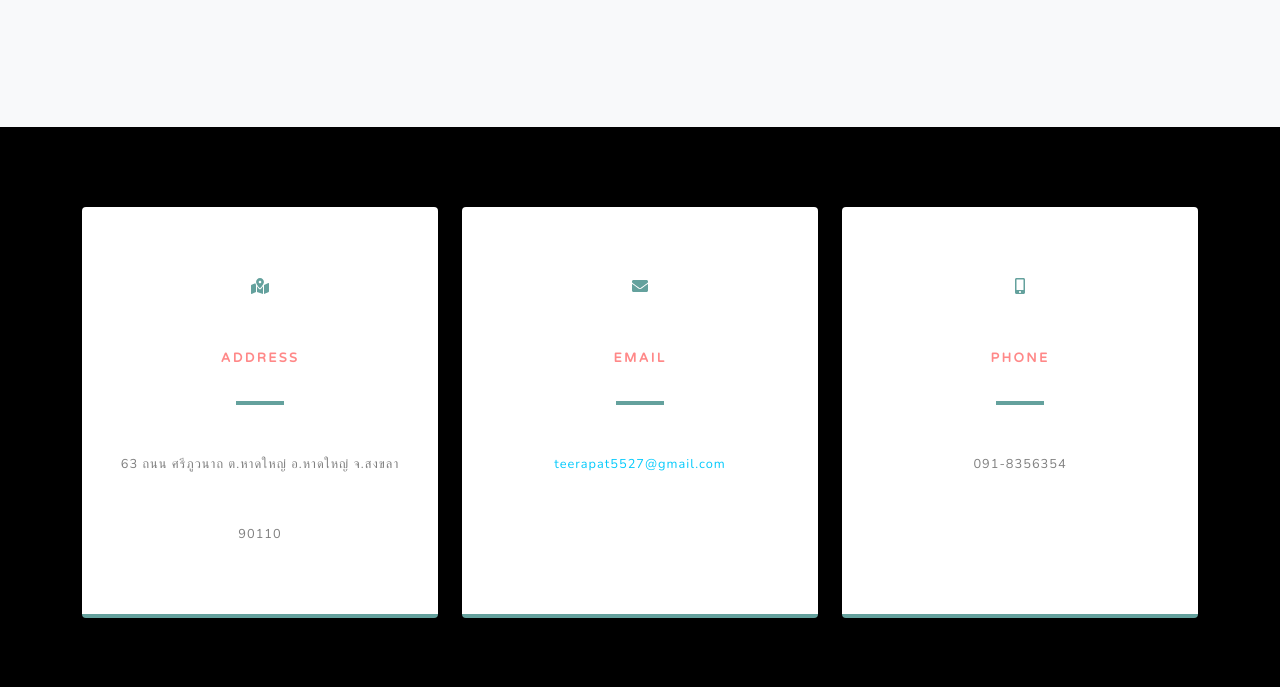
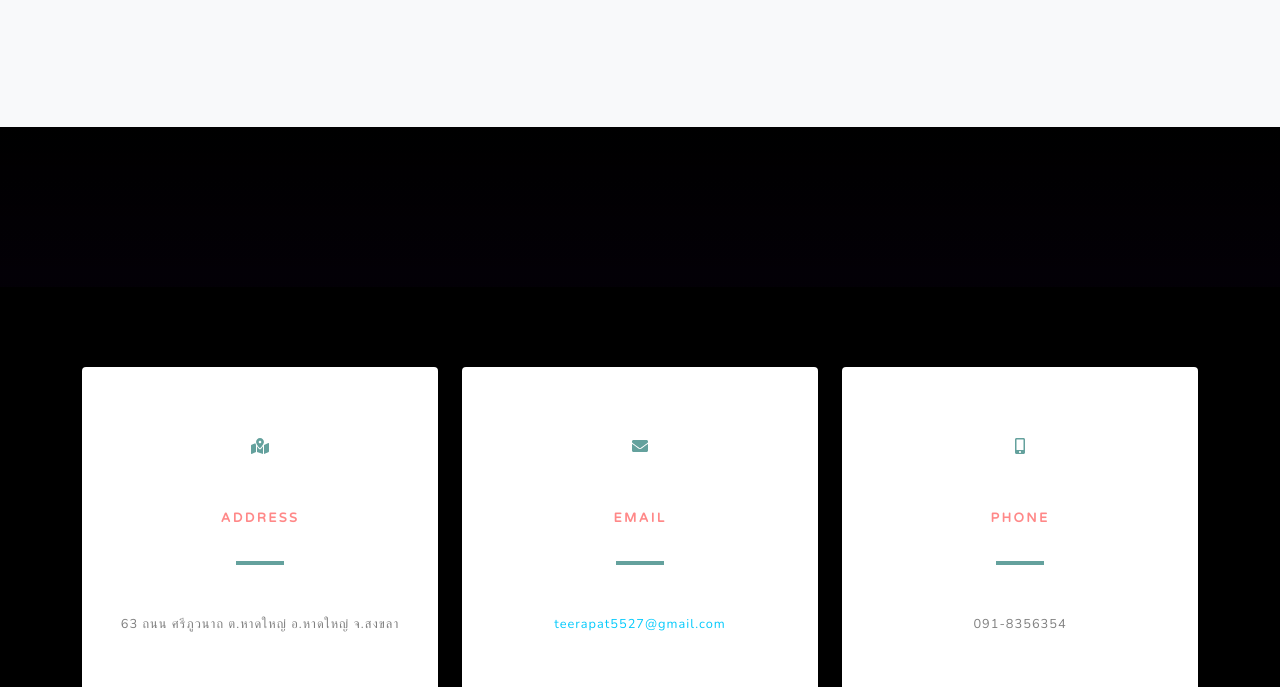
Before and after one commit to teerapat5527/teerapat_14908, a plain HTML site: page index.html in a window 1280 px wide. Shown: the part 3990-4677 px from the top of the page. Drawn offline with nearby package versions, Linux system fonts and the light colour scheme.

Commit message:
Portfolio

```diff
--- a/index.html
+++ b/index.html
@@ -105,6 +105,7 @@
         </section>
 
         <!-- Contact-->
+        <section class="about-section text-center" id="contact">
         <section class="contact-section bg-black">
             <div class="container">
                 <div class="row">
@@ -146,6 +147,7 @@
                 </div>
             </div>
         </section>
+        </section>
         <!-- Footer-->
         <footer class="footer bg-black small text-center text-white-50"><div class="container">@ขอบคุณครับ</div></footer>
         <!-- Bootstrap core JS-->
```
